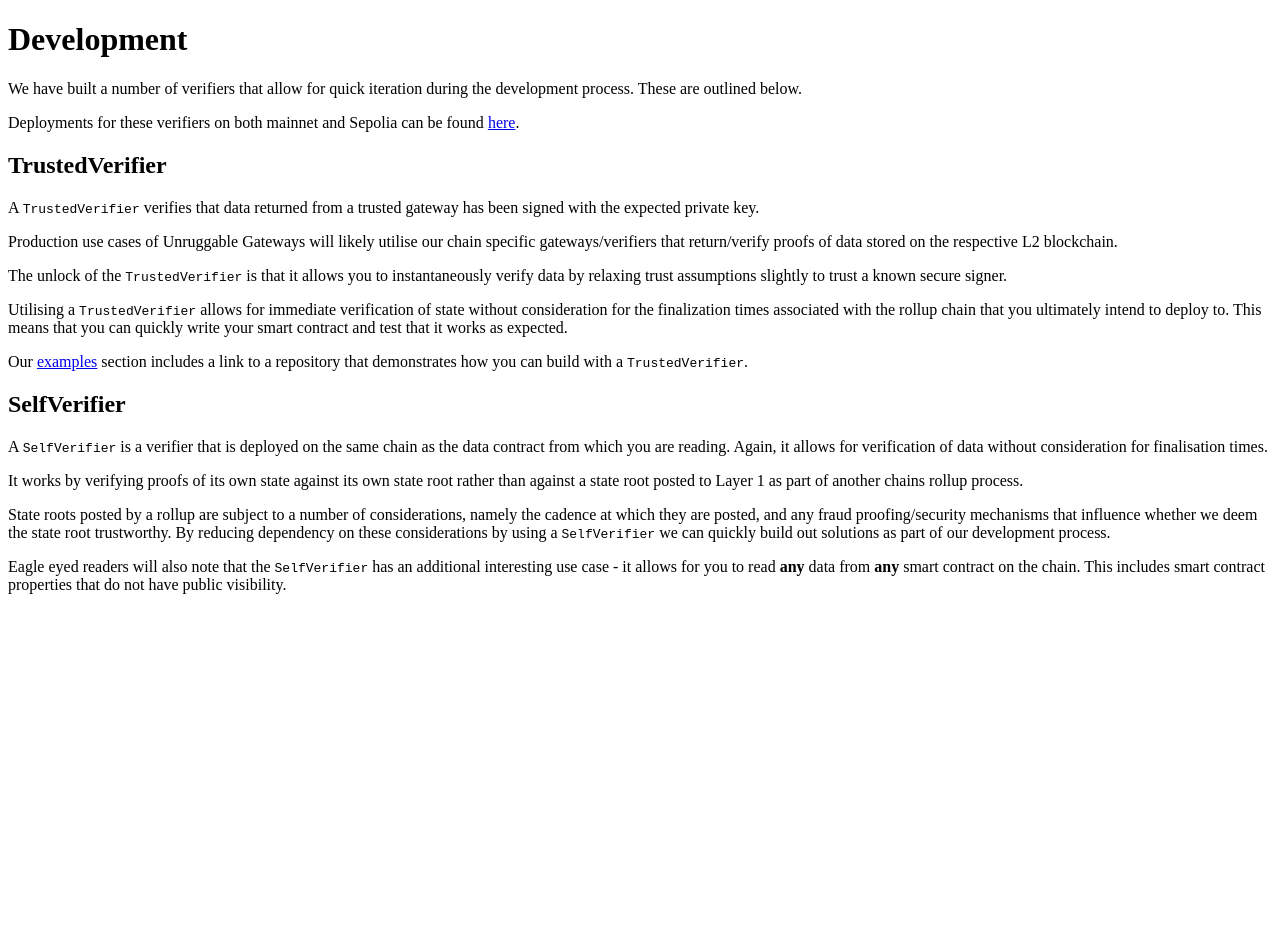
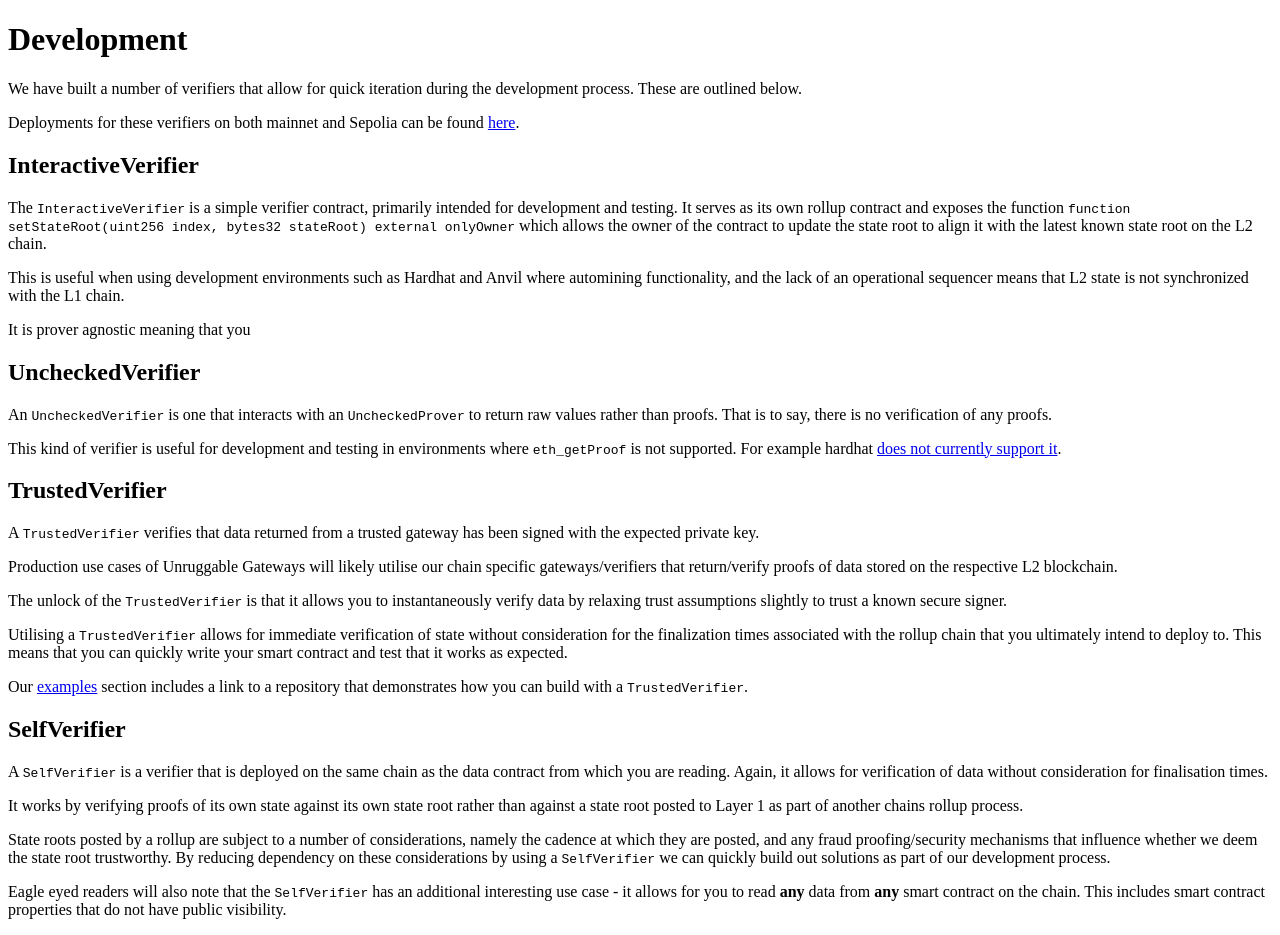
Before and after one commit to unruggable-labs/unruggable-gateways-documentation, a Next.js app: page /verifiers/development in a window 1280 px wide. Before the commit the page ends 800 px from the top, so only its background shows below. Built offline with nearby package versions, Linux system fonts and the light colour scheme.

Commit message:
- Added details of InteractiveVerifier and UncheckedVerifier

```diff
--- a/pages/verifiers/development.mdx
+++ b/pages/verifiers/development.mdx
@@ -3,6 +3,23 @@
 We have built a number of verifiers that allow for quick iteration during the development process. These are outlined below.
 
 Deployments for these verifiers on both mainnet and Sepolia can be found [here](/verifiers/deployments).
+
+## InteractiveVerifier
+
+The `InteractiveVerifier` is a simple verifier contract, primarily intended for development and testing.
+It serves as its own rollup contract and exposes the function `function setStateRoot(uint256 index, bytes32 stateRoot) external onlyOwner` which allows the owner of the contract to update the state root to align it with the latest known state root on the L2 chain.
+
+This is useful when using development environments such as Hardhat and Anvil where automining functionality, and the lack of an operational sequencer means that L2 state is not synchronized with the L1 chain.
+
+It is prover agnostic meaning that you
+
+## UncheckedVerifier
+
+An `UncheckedVerifier` is one that interacts with an `UncheckedProver` to return raw values rather than proofs. That is to say, there is no verification of any proofs.
+
+This kind of verifier is useful for development and testing in environments where `eth_getProof` is not supported.
+For example hardhat [does not currently support it](https://hardhat.org/hardhat-network/docs/reference#eth_getproof).
+
 
 ## TrustedVerifier
 
```
